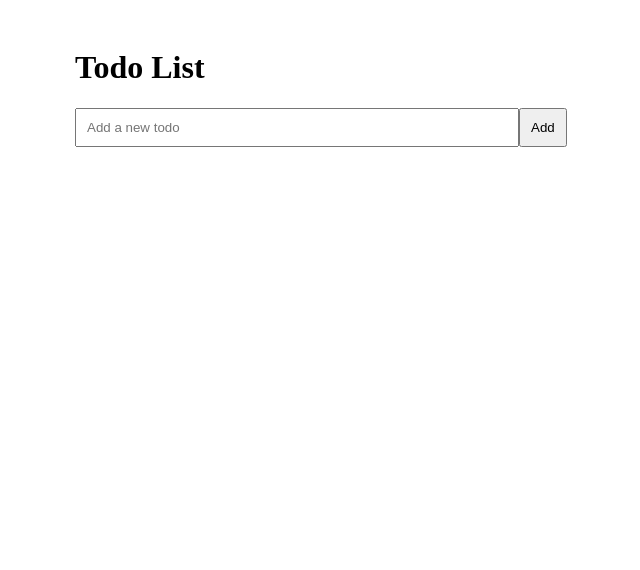
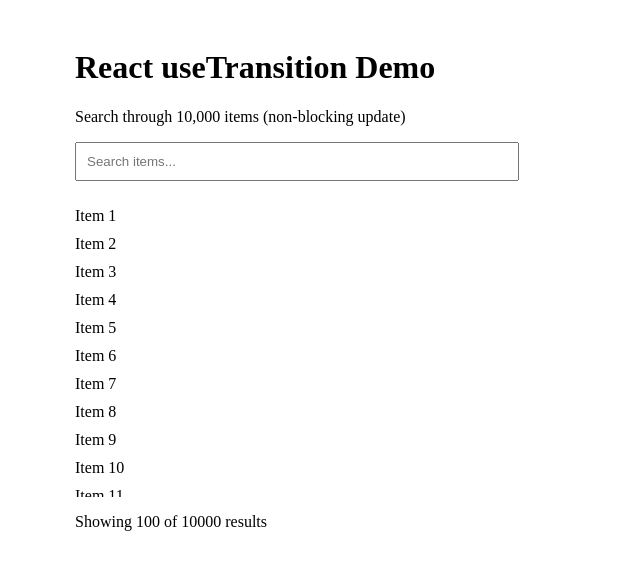
Before and after one commit to cwtuan/fe-tool-public, a React (Vite) app: page / in a window 1280 px wide. Shown: the top 570 px of the page, without its empty margins (265-905 px from the left). Built offline with nearby package versions, Linux system fonts and the light colour scheme.

Commit message:
Add React 18 useTransition demo to App.jsx

```diff
--- a/src/App.jsx
+++ b/src/App.jsx
@@ -1,46 +1,41 @@
-import { useState } from 'react'
+import { useState, useTransition } from 'react'
 import './App.css'
 
+const ITEMS = Array.from({ length: 10000 }, (_, i) => `Item ${i + 1}`)
+
 function App() {
-  const [todos, setTodos] = useState([])
-  const [input, setInput] = useState('')
+  const [query, setQuery] = useState('')
+  const [isPending, startTransition] = useTransition()
+  const [filteredItems, setFilteredItems] = useState(ITEMS)
 
-  const addTodo = () => {
-    if (input.trim()) {
-      setTodos([...todos, { text: input, completed: false }])
-      setInput('')
-    }
-  }
-
-  const toggleTodo = (index) => {
-    const newTodos = [...todos]
-    newTodos[index].completed = !newTodos[index].completed
-    setTodos(newTodos)
-  }
-
-  const deleteTodo = (index) => {
-    setTodos(todos.filter((_, i) => i !== index))
+  const handleSearch = (e) => {
+    const value = e.target.value
+    setQuery(value)
+    startTransition(() => {
+      const matches = ITEMS.filter(item =>
+        item.toLowerCase().includes(value.toLowerCase())
+      )
+      setFilteredItems(matches)
+    })
   }
 
   return (
     <div className="App">
-      <h1>Todo List</h1>
+      <h1>React useTransition Demo</h1>
+      <p>Search through 10,000 items (non-blocking update)</p>
       <input
         type="text"
-        value={input}
-        onChange={(e) => setInput(e.target.value)}
-        placeholder="Add a new todo"
+        value={query}
+        onChange={handleSearch}
+        placeholder="Search items..."
       />
-      <button onClick={addTodo}>Add</button>
-      <ul>
-        {todos.map((todo, index) => (
-          <li key={index} style={{ textDecoration: todo.completed ? 'line-through' : 'none' }}>
-            {todo.text}
-            <button onClick={() => toggleTodo(index)}>Toggle</button>
-            <button onClick={() => deleteTodo(index)}>Delete</button>
-          </li>
+      {isPending && <p>Updating...</p>}
+      <ul style={{ maxHeight: '300px', overflowY: 'auto' }}>
+        {filteredItems.slice(0, 100).map((item, index) => (
+          <li key={index}>{item}</li>
         ))}
       </ul>
+      <p>Showing {Math.min(filteredItems.length, 100)} of {filteredItems.length} results</p>
     </div>
   )
 }
```
